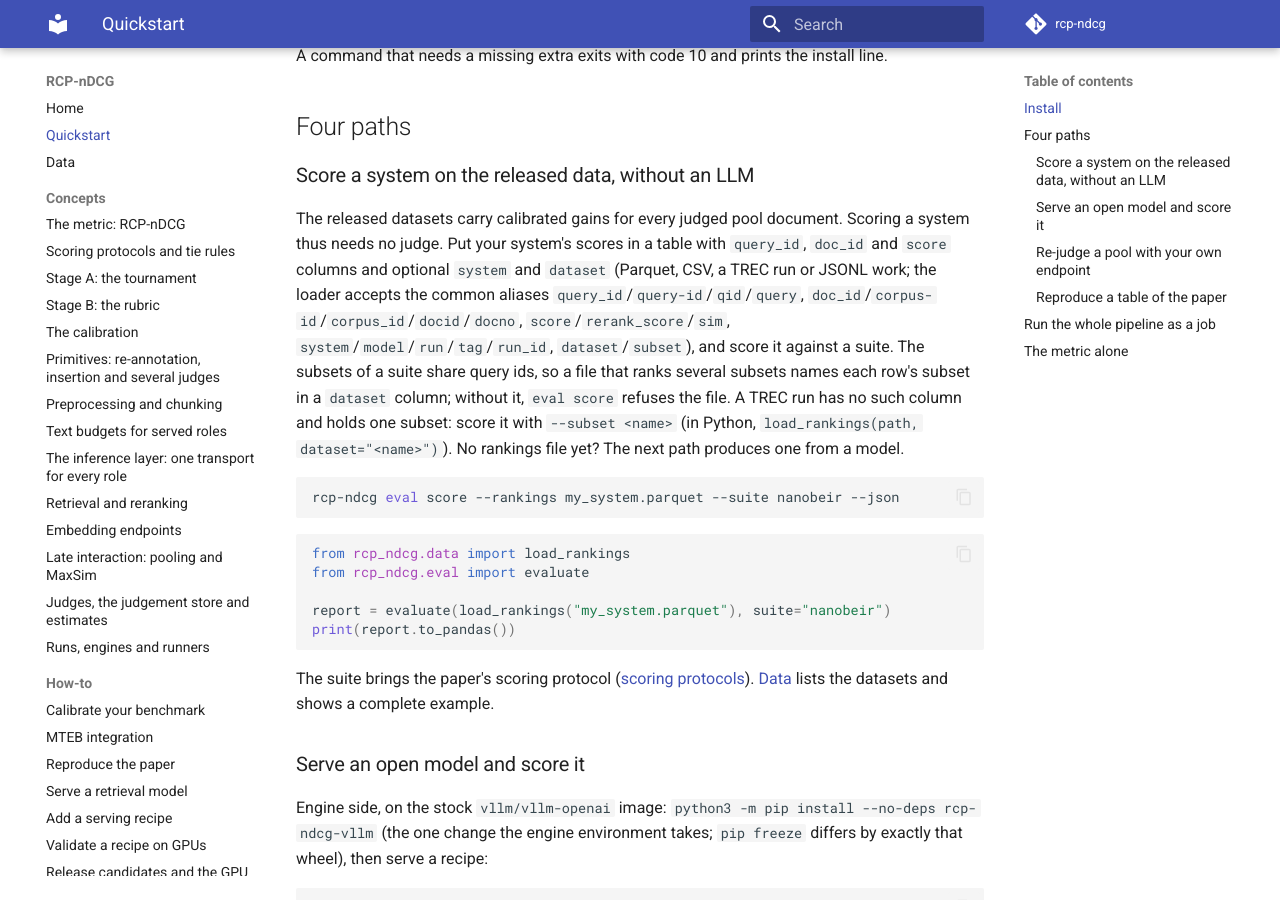
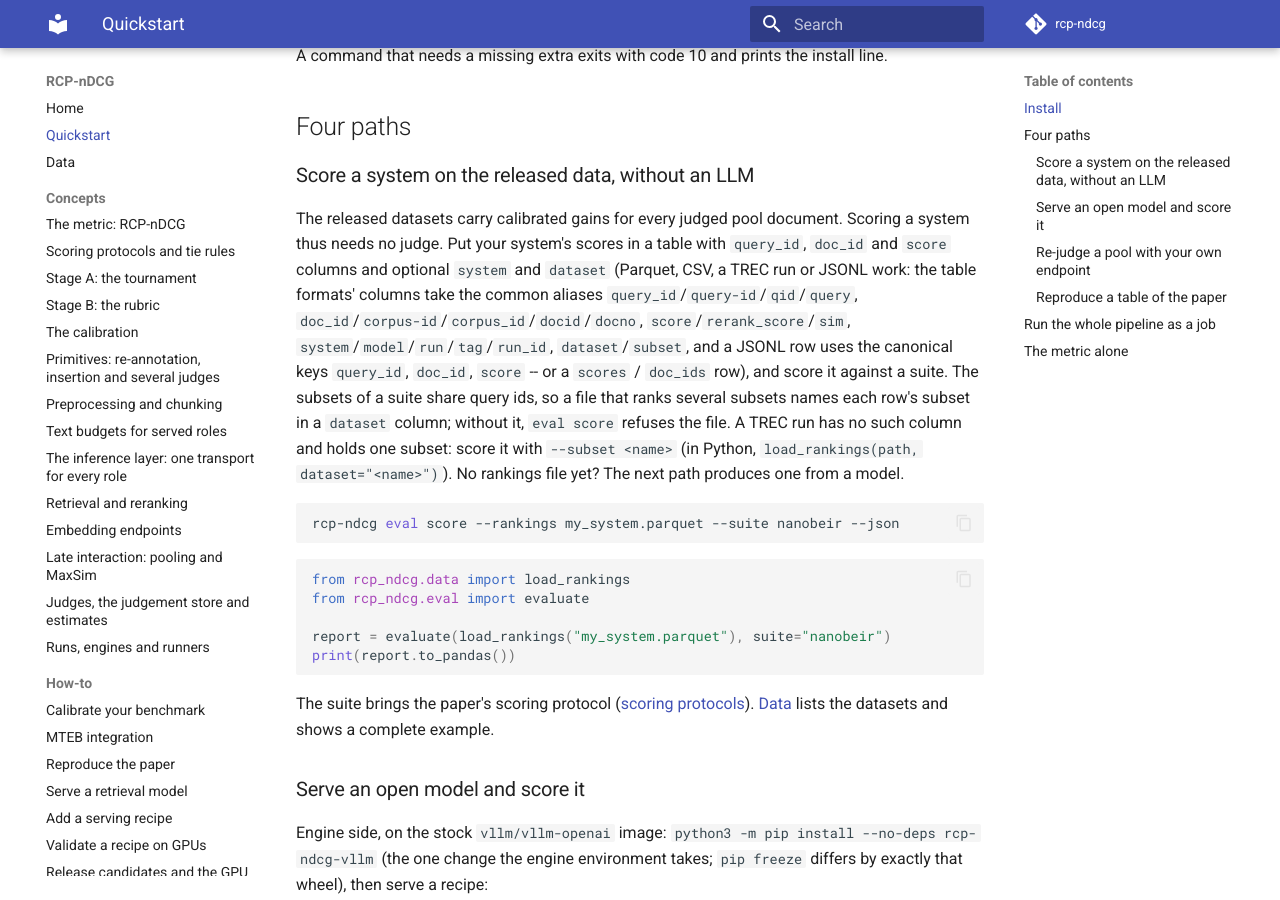
Before and after one commit to cohere-ai/rcp-ndcg, an MkDocs documentation site: the page built from docs/quickstart.md, in a window 1280 px wide and 900 px high, scrolled down 1463 px. Built offline with MkDocs 1.6.1 and Material for MkDocs 9.7.7, drawn with Linux system fonts in a browser that asks for light colours; comment, search, counter and statistics services are not loaded.

Commit message:
Round-2 fixes: scope the column aliases to the table formats and two stale claims
The rankings-file contract now says the aliases are CSV/Parquet/TSV column names and a JSONL row uses the
canonical keys (reproduced: an alias-only JSONL row is refused); the adapter comment points at the text
budgets page after the split; the record-id sentence keys a planned insertion window by its placements and
the schedule digest, as judgement_record_id does.

```diff
--- a/docs/quickstart.md
+++ b/docs/quickstart.md
@@ -57,9 +57,10 @@ A command that needs a missing extra exits with code 10 and prints the install l
 
 The released datasets carry calibrated gains for every judged pool document. Scoring a system thus needs no judge.
 Put your system's scores in a table with `query_id`, `doc_id` and `score` columns and optional `system` and
-`dataset` (Parquet, CSV, a TREC run or JSONL work; the loader accepts the common aliases
+`dataset` (Parquet, CSV, a TREC run or JSONL work: the table formats' columns take the common aliases
 `query_id`/`query-id`/`qid`/`query`, `doc_id`/`corpus-id`/`corpus_id`/`docid`/`docno`, `score`/`rerank_score`/`sim`,
-`system`/`model`/`run`/`tag`/`run_id`, `dataset`/`subset`), and score it against a suite. The subsets of a suite
+`system`/`model`/`run`/`tag`/`run_id`, `dataset`/`subset`, and a JSONL row uses the canonical keys `query_id`,
+`doc_id`, `score` -- or a `scores` / `doc_ids` row), and score it against a suite. The subsets of a suite
 share query ids, so a file that ranks several subsets names each row's subset in a `dataset` column; without it,
 `eval score` refuses the file. A TREC run has no such column and holds one subset: score it with
 `--subset <name>` (in Python, `load_rankings(path, dataset="<name>")`). No rankings file yet? The next path
```
Also changed, not shown: README.md (+3 -2 lines), docs/concepts/inference.md (+1 -1 lines), docs/concepts/judges.md (+2 -1 lines), skills/rcp-ndcg/SKILL.md (+4 -3 lines).
